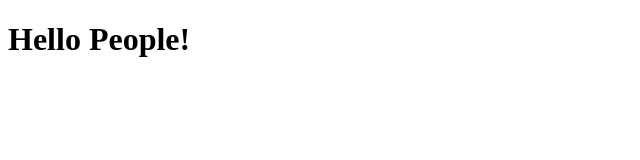
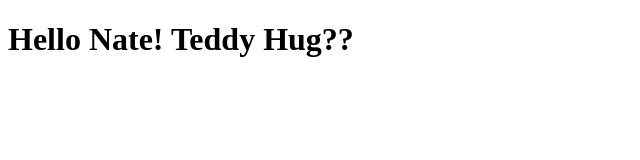
Before and after one commit to SuzieEain/Coursea-test, a plain HTML site: page site/index.html in a window 1280 px wide. Shown: the whole page, without its empty margins (0-640 px from the left). Drawn offline with Linux system fonts and the light colour scheme.

Commit message:
trying new thangs

```diff
--- a/site/index.html
+++ b/site/index.html
@@ -4,6 +4,7 @@
 	<title>Hello People!</title>
 </head>
 <body>
-<h1>Hello People!</h1>
+<h1>Hello Nate! Teddy Hug??</h1>
+
 </body>
 </html>
```
